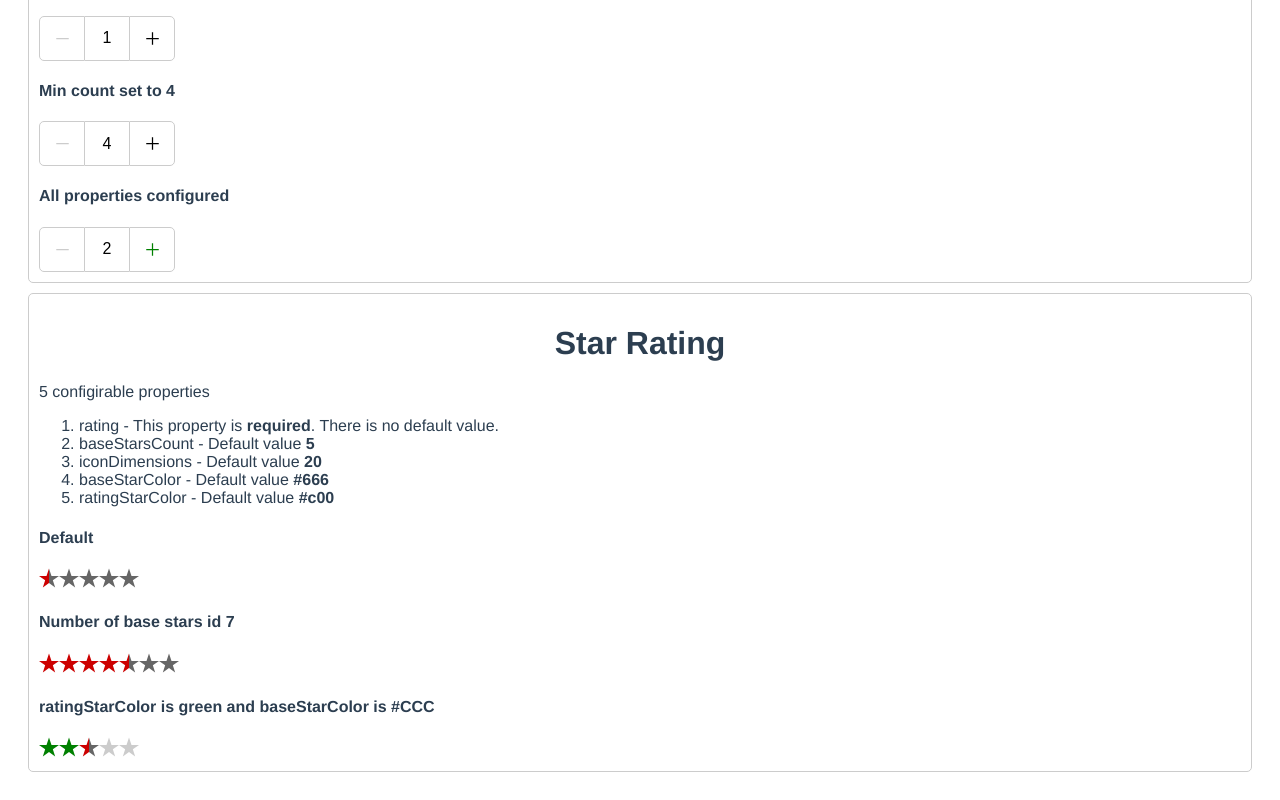
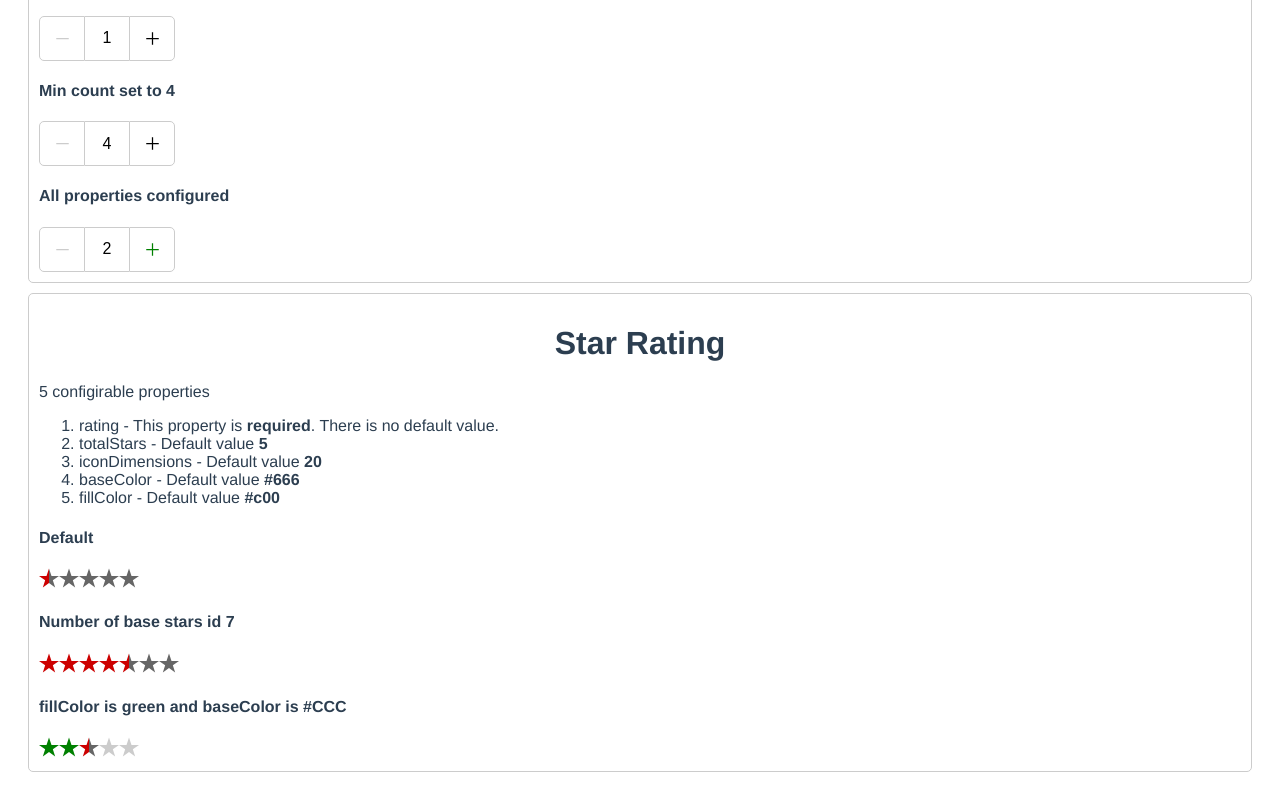
Before and after one commit to Shreerang/Vue-Nuggets, a Vue app: page / in a window 1280 px wide. Shown: the part 360-1160 px from the top of the page. Built offline with nearby package versions, Linux system fonts and the light colour scheme.

Commit message:
Updated ReadMe. Updated the App contents.

```diff
--- a/src/App.vue
+++ b/src/App.vue
@@ -39,10 +39,10 @@
         5 configirable properties
         <ol>
           <li>rating - This property is <strong>required</strong>. There is no default value.</li>
-          <li>baseStarsCount - Default value <strong>5</strong></li>
+          <li>totalStars - Default value <strong>5</strong></li>
           <li>iconDimensions - Default value <strong>20</strong></li>
-          <li>baseStarColor - Default value <strong>#666</strong></li>
-          <li>ratingStarColor - Default value <strong>#c00</strong></li>
+          <li>baseColor - Default value <strong>#666</strong></li>
+          <li>fillColor - Default value <strong>#c00</strong></li>
         </ol>
       </p>
       <div class="card-text">
@@ -54,7 +54,7 @@
         <StarRating :rating="4.7" :totalStars="7" />
       </div>
       <div class="card-text">
-        <h4>ratingStarColor is green and baseStarColor is #CCC</h4>
+        <h4>fillColor is green and baseColor is #CCC</h4>
         <StarRating :rating="2.4" fillColor="green" baseColor="#CCC" />
       </div>
     </div>
```
Also changed, not shown: 1 other file (tests, documents, lock files or other folders).
